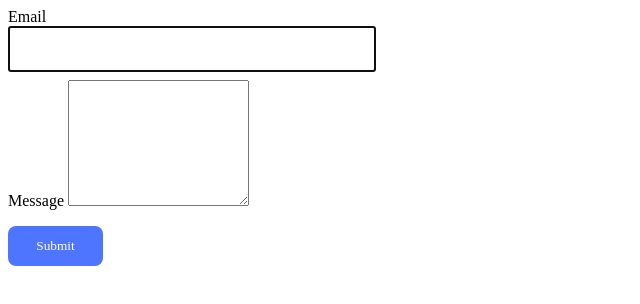
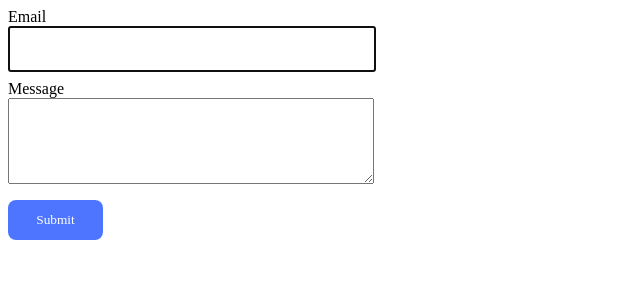
Before and after one commit to oleksandr-honchar/goit-js-hw-09, a website built with Vite: page src/2-form.html in a window 1280 px wide. Shown: the whole page, without its empty margins (0-640 px from the left). Built offline with nearby package versions, Linux system fonts and the light colour scheme.

Commit message:
Refactor textarea styles and remove unnecessary margin from button

```diff
--- a/src/css/styles.css
+++ b/src/css/styles.css
@@ -39,13 +39,20 @@ input {
   margin-bottom: 8px;
 }
 
+textarea {
+  display: flex;
+  flex-direction: column;
+  width: 360px;
+  height: 80px;
+  margin-bottom: 16px;
+}
+
 button {
   font-family: inherit;
   font-weight: 500;
   color: #fff;
   width: 95px;
   height: 40px;
-  margin-top: 16px;
   border-radius: 8px;
   padding: 8px 16px;
   background-color: #4e75ff;
```
